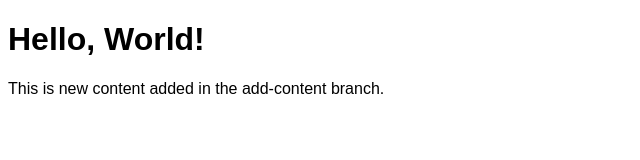
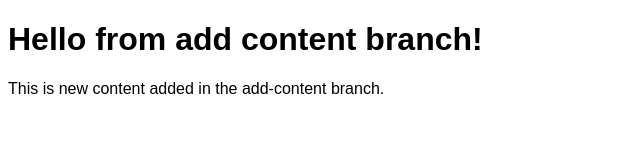
Before and after one commit to lithin-minfy/git_med1, a plain HTML site: page index.html in a window 1280 px wide. Shown: the whole page, without its empty margins (0-640 px from the left). Drawn offline with Linux system fonts and the light colour scheme.

Commit message:
updated h1 in add-content branch

```diff
--- a/index.html
+++ b/index.html
@@ -5,7 +5,7 @@
     <link rel="stylesheet" href="style.css">
 </head>
 <body>
-    <h1>Hello, World!</h1>
+    <h1>Hello from add content branch!</h1>
     <p>This is new content added in the add-content branch.</p>
 </body>
 </html>
```
